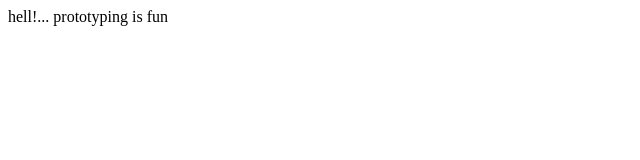
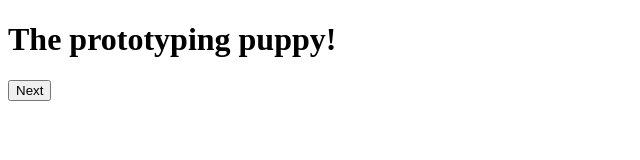
Before and after one commit to danieltdpham/hello, a plain HTML site: page index.html in a window 1280 px wide. Shown: the whole page, without its empty margins (0-640 px from the left). Drawn offline with nearby package versions, Linux system fonts and the light colour scheme.

Commit message:
added prototyping puppy

```diff
--- a/index.html
+++ b/index.html
@@ -21,7 +21,8 @@
   </head>
 
   <body ng-app="myApp" ng-controller="myCtrl">
-    hell!... prototyping is fun
+    <h1>The prototyping puppy!</h1>
+    <button ng-click="nextPicture()">Next</button><br />
 
 
   </body>
```
